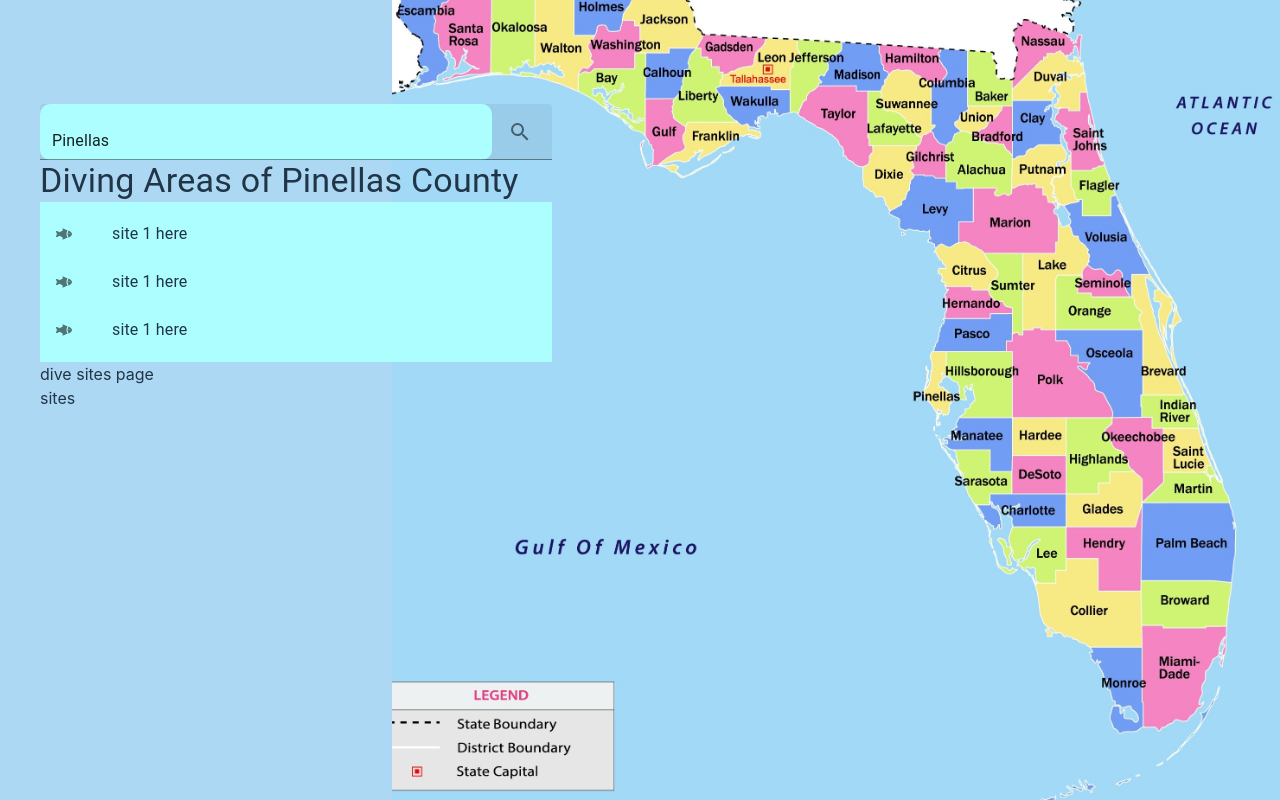
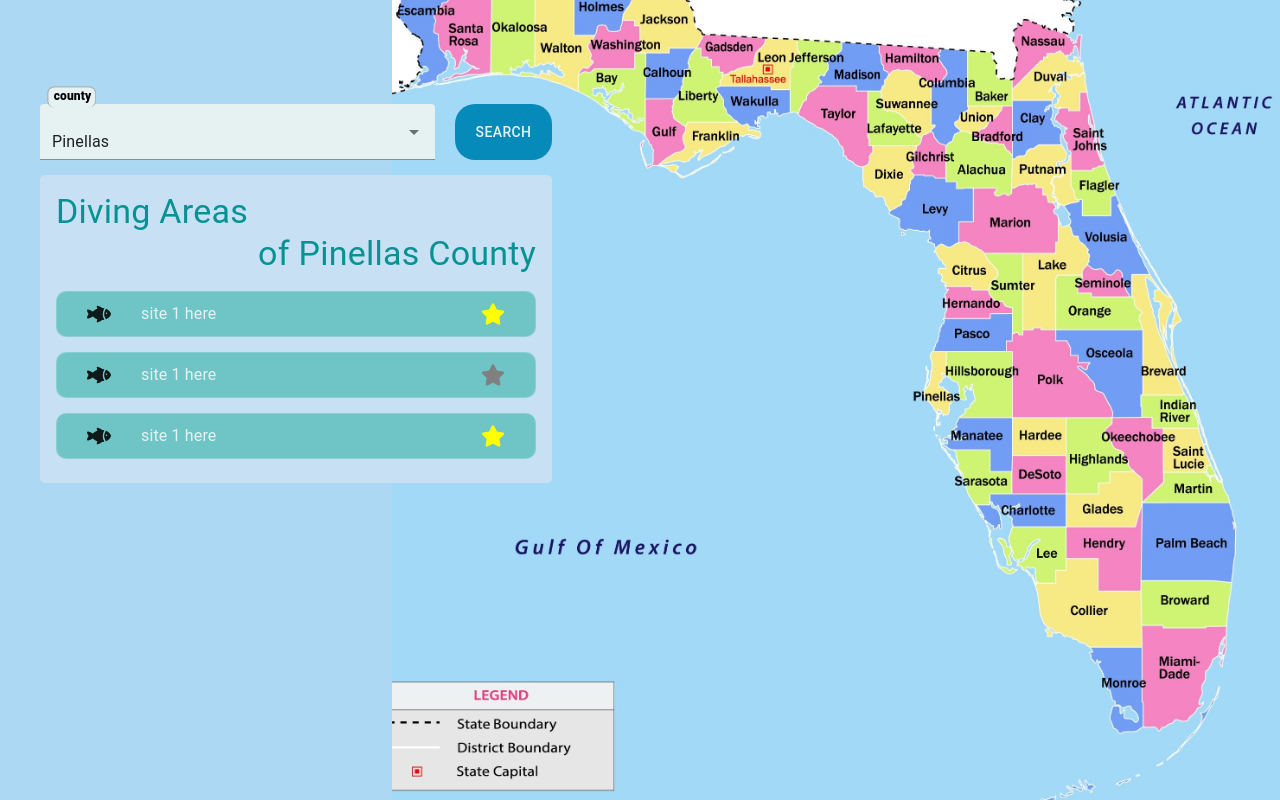
Before and after one commit to FishList-BayHacks/fishlist, a React (Vite) app in the folder frontend/: page /divesites in a window 1280 px wide. Built offline with nearby package versions, Linux system fonts and the light colour scheme.

Commit message:
dive sight page ui mostly done

```diff
--- a/frontend/src/pages/DiveSitesPage.jsx
+++ b/frontend/src/pages/DiveSitesPage.jsx
@@ -1,16 +1,16 @@
 import {
-  IconButton,
-  InputAdornment,
-  List,
-  ListItem,
-  ListItemIcon,
+  Autocomplete,
+  Button,
+  Card,
   ListItemText,
+  Paper,
   TextField,
+  Tooltip,
   Typography,
 } from "@mui/material";
 
+import { FaStar } from "react-icons/fa";
 import { IoFish } from "react-icons/io5";
-import { MdSearch } from "react-icons/md";
 import floridaCountyImage from "../assets/floridaMapDev.jpeg";
 import styled from "styled-components";
 import { useState } from "react";
@@ -21,47 +21,116 @@ export default function DiveSitesPage({ county = "Pinellas" }) {
     { id: 2, name: "site 1 here", county: "pinellas" },
     { id: 3, name: "site 1 here", county: "pinellas" },
   ];
+  // TODO USE EFFECT FETCHING DIVE SPOTS BY QUERY STRING THAT IS PASSED IN
+  const counties = [
+    { label: "Pinellas", id: 1 },
+    { label: "Hillsborough", id: 2 },
+    { label: "Pasco", id: 3 },
+    // TODO THESE SHOULD EXIST IN CONTEXT FETCHED ON LOAD OF APP
+  ];
+
+  const [userFavoriteSites, setUserFavoriteSites] = useState([1, 3]);
+
   const [searchValue, setSearchValue] = useState(county);
-  const handleSearchChange = (event) => {
-    setSearchValue(event.target.value);
+  const [selectedCounty, setSelectedCounty] = useState(
+    counties.find((cy) => cy.label === county)
+  );
+
+  const handleSearch = () => {
+    // TODO add api call to fetch new dive sites
   };
-  const handleSearch = () => {};
+
+  const handleFavoriteClick = async ({ isFavorited, siteId }) => {
+    let updatedFavorites;
+    if (isFavorited) {
+      updatedFavorites = userFavoriteSites.filter((id) => id !== siteId);
+    } else {
+      updatedFavorites = [...userFavoriteSites, siteId];
+    }
+    setUserFavoriteSites(updatedFavorites);
+    // TODO ADD API CALL TO UPDATE THE FAVORITE DIVE SPOTS
+  };
   return (
     <BackgroundColorDiv>
       <BackgroundContainer />
       <StyledContainer>
-        <SearchField
-          type="search"
-          value={searchValue}
-          onChange={handleSearchChange}
-          placeholder="Search dive sites..."
-          variant="filled"
-          fullWidth
-          InputProps={{
-            endAdornment: (
-              <InputAdornment position="end">
-                <IconButton onClick={handleSearch}>
-                  <MdSearch />
-                </IconButton>
-              </InputAdornment>
-            ),
-          }}
-        />
-        <Typography variant="h4">{`Diving Areas of ${county} County`}</Typography>
-        <List>
+        <SearchBarDiv>
+          <Autocomplete
+            sx={{ width: "80%" }}
+            value={selectedCounty}
+            onChange={(event, newValue) => {
+              setSelectedCounty(newValue);
+            }}
+            inputValue={searchValue}
+            onInputChange={(event, newInputValue) => {
+              setSearchValue(newInputValue);
+            }}
+            id="controllable-states-demo"
+            options={counties}
+            getOptionLabel={(option) => option.label}
+            renderInput={(params) => (
+              <TextField
+                placeholder="Search for a county..."
+                {...params}
+                label="county"
+                variant="filled"
+                sx={{
+                  borderRadius: "8px",
+                  "& .MuiFilledInput-root": {
+                    backgroundColor: "#E6F2F2", // For the input field background
+                    "&:hover": {
+                      backgroundColor: "#E6F2F2", // Maintain bg color on hover
+                    },
+                    "&.Mui-focused": {
+                      backgroundColor: "#E6F2F2", // Maintain bg color when focused
+                    },
+                  },
+                  "& .MuiInputLabel-filled": {
+                    backgroundColor: "#E6F2F2", // For the label background
+                  },
+                  '& .MuiAutocomplete-inputRoot[class*="MuiFilledInput-root"] .MuiAutocomplete-input':
+                    {
+                      backgroundColor: "#E6F2F2", // For the Autocomplete input
+                    },
+                }}
+              />
+            )}
+            PaperComponent={({ children }) => (
+              <Paper style={{ backgroundColor: "#E6F2F2" }}>{children}</Paper> // For the dropdown background
+            )}
+          />
+          <StyledButton onClick={handleSearch}>Search</StyledButton>
+        </SearchBarDiv>
+        <DiveSitesContainer>
+          <DiveSitesHeader>
+            <TitleContainer>
+              <TopLine variant="h4">Diving Areas</TopLine>
+              <BottomLine variant="h4">of {county} County</BottomLine>
+            </TitleContainer>
+          </DiveSitesHeader>
           {divefakedata.map((site) => {
+            const isFavorited = userFavoriteSites.includes(site.id);
+
             return (
-              <ListItem key={site.id}>
-                <ListItemIcon>
-                  <IoFish />
-                </ListItemIcon>
-                <ListItemText primary={site.name} />
-              </ListItem>
+              <StyledCard key={site.id}>
+                <DiveSiteNameDiv>
+                  <IoFish size={24} />
+                  <ListItemText sx={{ color: "#E6F2F2" }} primary={site.name} />
+                </DiveSiteNameDiv>
+                <Tooltip placement="top" title="Favorite">
+                  <div
+                    style={{ display: "inline-flex" }}
+                    onClick={() =>
+                      handleFavoriteClick({ isFavorited, siteId: site.id })
+                    }
+                  >
+                    <FaStar color={isFavorited ? "yellow" : "gray"} size={24} />
+                  </div>
+                </Tooltip>
+              </StyledCard>
             );
           })}
-        </List>
-        dive sites page
-        <div>sites</div>
+        </DiveSitesContainer>
       </StyledContainer>
     </BackgroundColorDiv>
   );
@@ -96,6 +165,77 @@ const StyledContainer = styled.div`
   max-width: 40%;
 `;
 
-const SearchField = styled(TextField)`
-  margin-bottom: 20px;
+const StyledCard = styled(Card)`
+  align-items: center;
+  background-color: #6fc4c5 !important;
+  box-shadow: none !important;
+  border-radius: 5px;
+  cursor: pointer;
+  display: flex;
+  flex-direction: row;
+  height: 2vh;
+  justify-content: space-between;
+  margin-bottom: 8px;
+  margin-top: 15px;
+  padding: 0px 8px 0px 8px;
+  transition: box-shadow 1s ease-in-out, transform 1.5s ease-in-out;
+
+  &:hover {
+    transform: scale(1.02); // Scale up the card by 5%
+    box-shadow: 0 4px 20px rgba(0, 0, 0, 0.2); // Enhance shadow for depth
+  }
 `;
+const DiveSiteNameDiv = styled.div`
+  display: flex;
+  align-items: center;
+  gap: 30px;
+`;
+
+const SearchBarDiv = styled.div`
+  display: flex;
+  flex-direction: row;
+  align-items: center;
+  gap: 20px;
+`;
+
+const StyledButton = styled(Button)`
+  background-color: #058aba !important; /* Button background color */
+  color: #e6f2f2 !important; /* Button text color */
+  border: 1px solid #022a39; /* Border color */
+  &:hover {
+    background-color: rgba(
+      5,
+      138,
+      186,
+      0.8
+    ) !important; /* Slightly darker on hover */
+  }
+  height: 56px; /* Ensuring it matches the TextField height */
+`;
+
+const DiveSitesContainer = styled.div`
+  padding: 16px;
+  border-radius: 5px;
+  margin-top: 15px;
+  background-color: #c8e0f4 !important;
+`;
+
+const DiveSitesHeader = styled.div`
+  font-family: "Syne", sans-serif;
+  font-weight: bold;
+  color: #059293;
+  margin-bottom: 16px; // Adjust spacing as needed
+`;
+
+const TitleContainer = styled.div`
+  text-align: left; // Ensure the container aligns its content to the left
+`;
+
+const TopLine = styled(Typography)`
+  display: block; // Ensure this line is a block element to take full width
+`;
+
+const BottomLine = styled(TopLine)`
+  text-align: right; // Align this line's text to the right
+  width: 100%; // Ensure it takes the full width to allow right alignment
+`;
```
